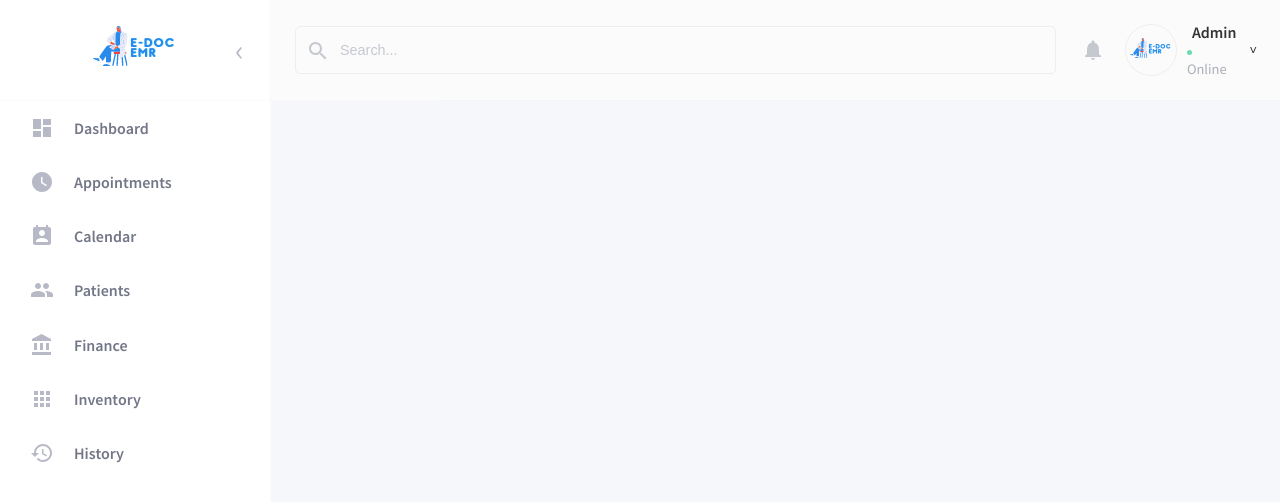
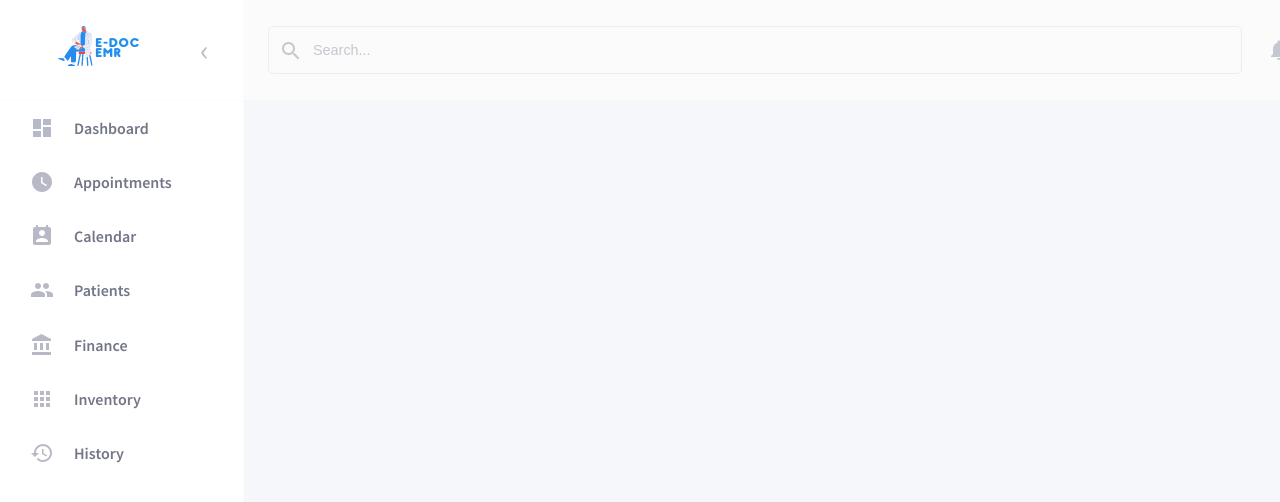
Before and after one commit to hhamza1/edoc-app, a React (Create React App) app: page / in a window 1280 px wide. Shown: the top 502 px of the page. Built offline with nearby package versions, Linux system fonts and the light colour scheme.

Commit message:
Restructuring grid system

```diff
--- a/src/App.css
+++ b/src/App.css
@@ -5,20 +5,29 @@ body {
 
 .App {
     display: grid;
-    grid-template-columns: repeat(6, 270px);
-    grid-template-rows: repeat(7, 100px);
+    grid-template-columns: repeat(6, 243px);
+    grid-template-rows: repeat(9, 100px);
     width: 100vw;
     height: 100vh;
+    overflow: hidden;
 }
 
-.nav-menu {
-    display: flex;
-    position: fixed;
-    width: 100%;
+.side-menu {
+    grid-row-start: 1;
+    grid-row-end: 6;
+    grid-column-start: 1;
+}
+
+.top-bar {
+    grid-row-start: 1;
+    grid-column-start: 2;
+    grid-column-end: 8;
 }
 
 .main-pages {
     grid-column-start: 2;
+    grid-column-end: 8;
     grid-row-start: 2;
-    padding: 0 20px;
+    grid-row-end: 6;
+    margin: 0 30px;
 }
--- a/src/App.js
+++ b/src/App.js
@@ -25,13 +25,11 @@ function App() {
   return (
     <Router>
       <div className="App">
-        <div className="nav-menu">
-          <SideMenu />
-          <TopBar />
-        </div>
-        <div className="main-pages">
-          <RouteList />
-        </div>
+      <TopBar />
+      <SideMenu />
+      <div className="main-pages">
+        <RouteList />
+      </div>
       </div>
     </Router>
 
--- a/src/app/components/side-menu/side-menu.styles.scss
+++ b/src/app/components/side-menu/side-menu.styles.scss
@@ -14,10 +14,8 @@
 
     &__logo-container {
         display: flex;
-        width: 270px;
-        height: 100px;
         border-bottom: 1px solid rgba($bg-grey, 1);
-        padding: 0 85px;
+        padding: 0 50px;
 
 
         &--arrow {
--- a/src/app/components/top-bar/top-bar.styles.scss
+++ b/src/app/components/top-bar/top-bar.styles.scss
@@ -9,6 +9,7 @@
     padding: 0px 20px;
     border: 0;
     box-shadow: 0 0 1px 0 #EEE;
+
 
 
     &__input-group {
--- a/src/index.css
+++ b/src/index.css
@@ -7,6 +7,15 @@ body {
     font-family: 'Source Sans Pro', sans-serif;
 }
 
+
+h1,
+h2,
+h3,
+h4,
+h5,
+h6 {
+    color: #288AED;
+}
 
 
 
@@ -21,6 +30,7 @@ a, li {
 
 a, a:active {
     color: #737687;
+    cursor: pointer;
 }
 
 svg {
```
